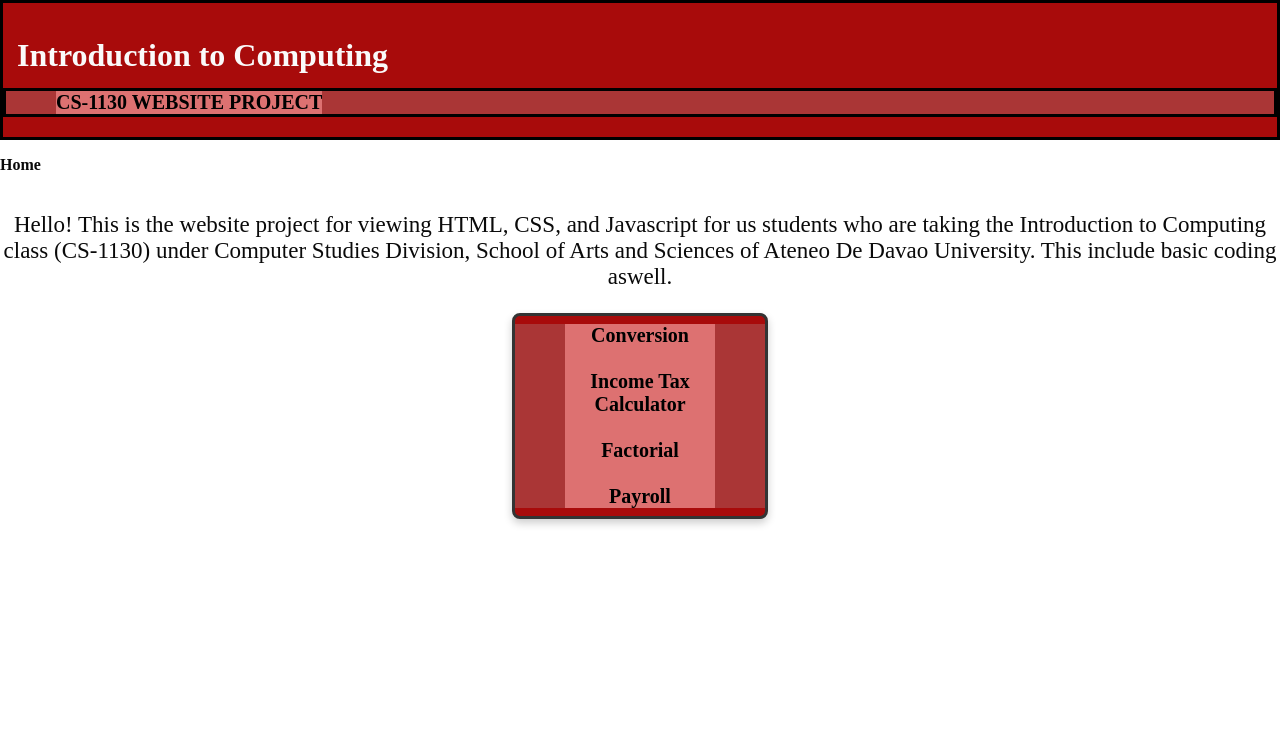
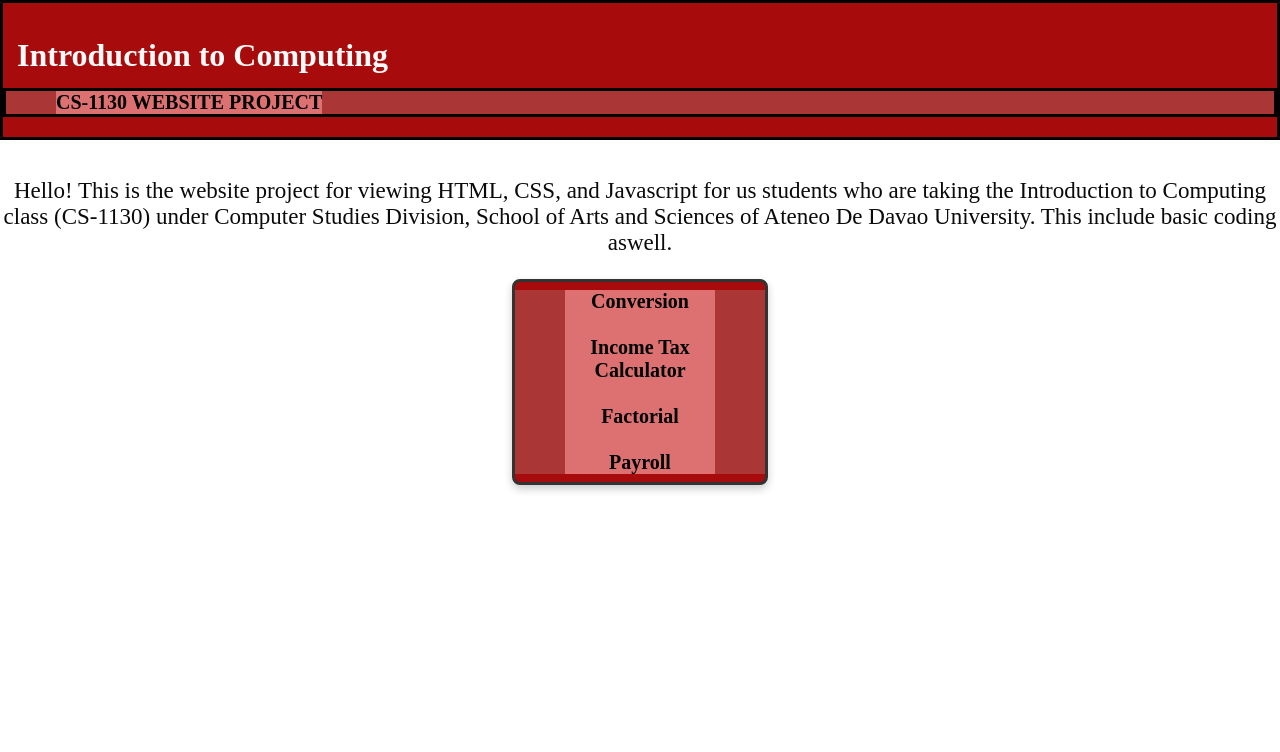
Before and after one commit to blabla-aa/Introduction-to-Computing, a plain HTML site: page index.html in a window 1280 px wide. Shown: the top 752 px of the page. Drawn offline with Linux system fonts and the light colour scheme.

Commit message:
Update index.html

```diff
--- a/index.html
+++ b/index.html
@@ -19,7 +19,6 @@
         </nav>
     </header>
 
-<div><p element class="index"><b>Home</b></p></div>
 <div><p element class="buttonp">Hello! This is the website project for viewing HTML, CSS, and Javascript for us students who are taking the Introduction to Computing class (CS-1130) under Computer Studies Division, School of Arts and Sciences of Ateneo De Davao University. This include basic coding aswell.</p></div>
 
    <div class='divv1'>
```
